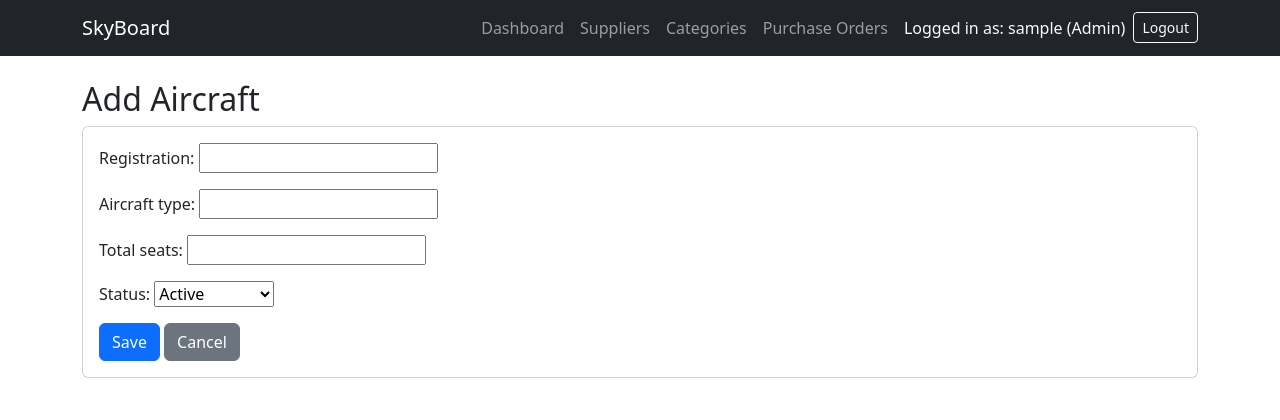
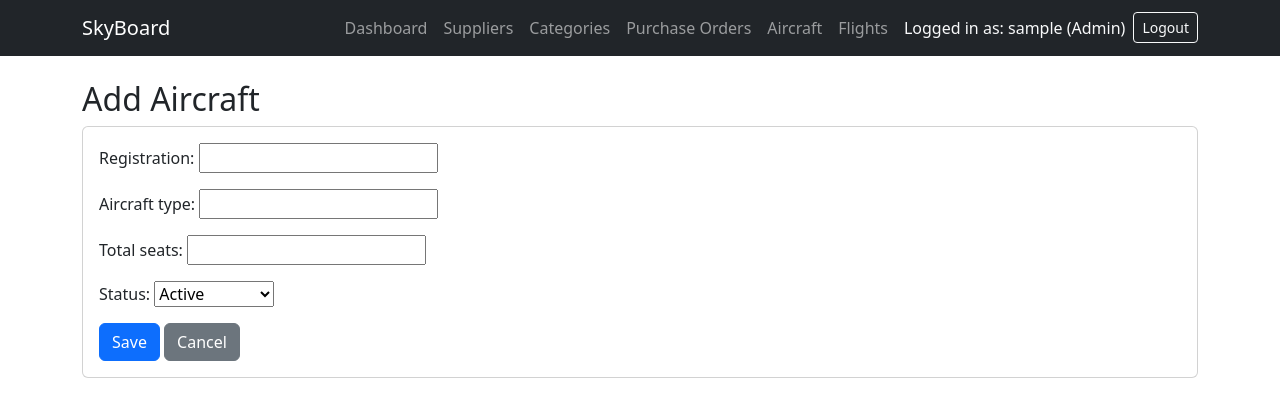
Before and after one commit to d3MBA/WFD-Project-B00165672, a Django app: page /aircraft/create/ in a window 1280 px wide. Shown: the top 420 px of the page. Run offline with Django 5.2, Linux system fonts and the light colour scheme; a user stored in the database is signed in; tables that the repository leaves empty hold one stand-in row (values such as "Sample post").

Commit message:
update navbar with aircraft and flights links

```diff
--- a/main/templates/main/base.html
+++ b/main/templates/main/base.html
@@ -26,6 +26,14 @@
                         </li>
                         <li class="nav-item">
                             <a class="nav-link" href="{% url 'po_list' %}">Purchase Orders</a>
+                        </li>
+                    {% endif %}
+                    {% if user.role == 'flight_manager' or user.role == 'admin' %}
+                        <li class="nav-item">
+                            <a class="nav-link" href="{% url 'aircraft_list' %}">Aircraft</a>
+                        </li>
+                        <li class="nav-item">
+                            <a class="nav-link" href="{% url 'flight_list' %}">Flights</a>
                         </li>
                     {% endif %}
                     <li class="nav-item">
```
